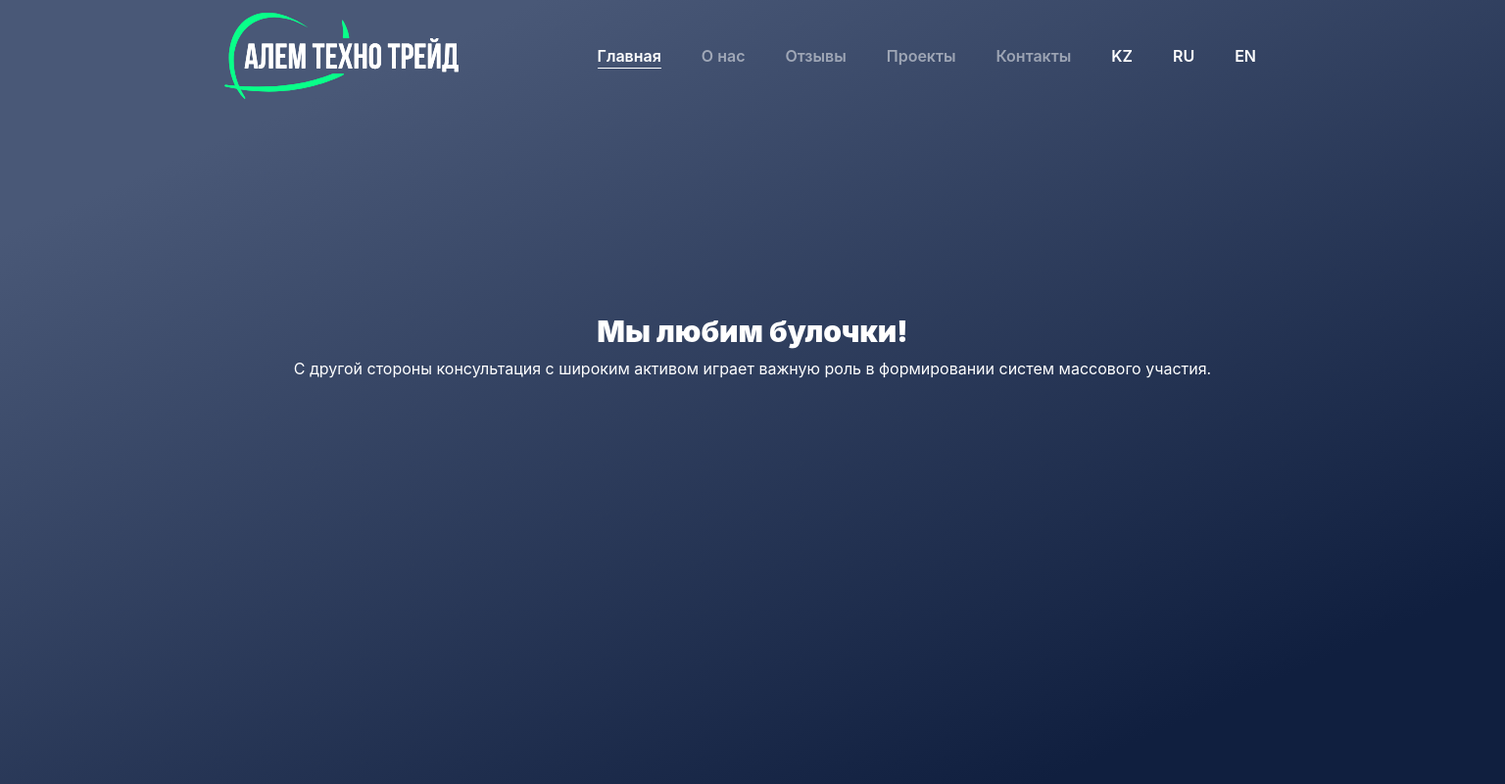
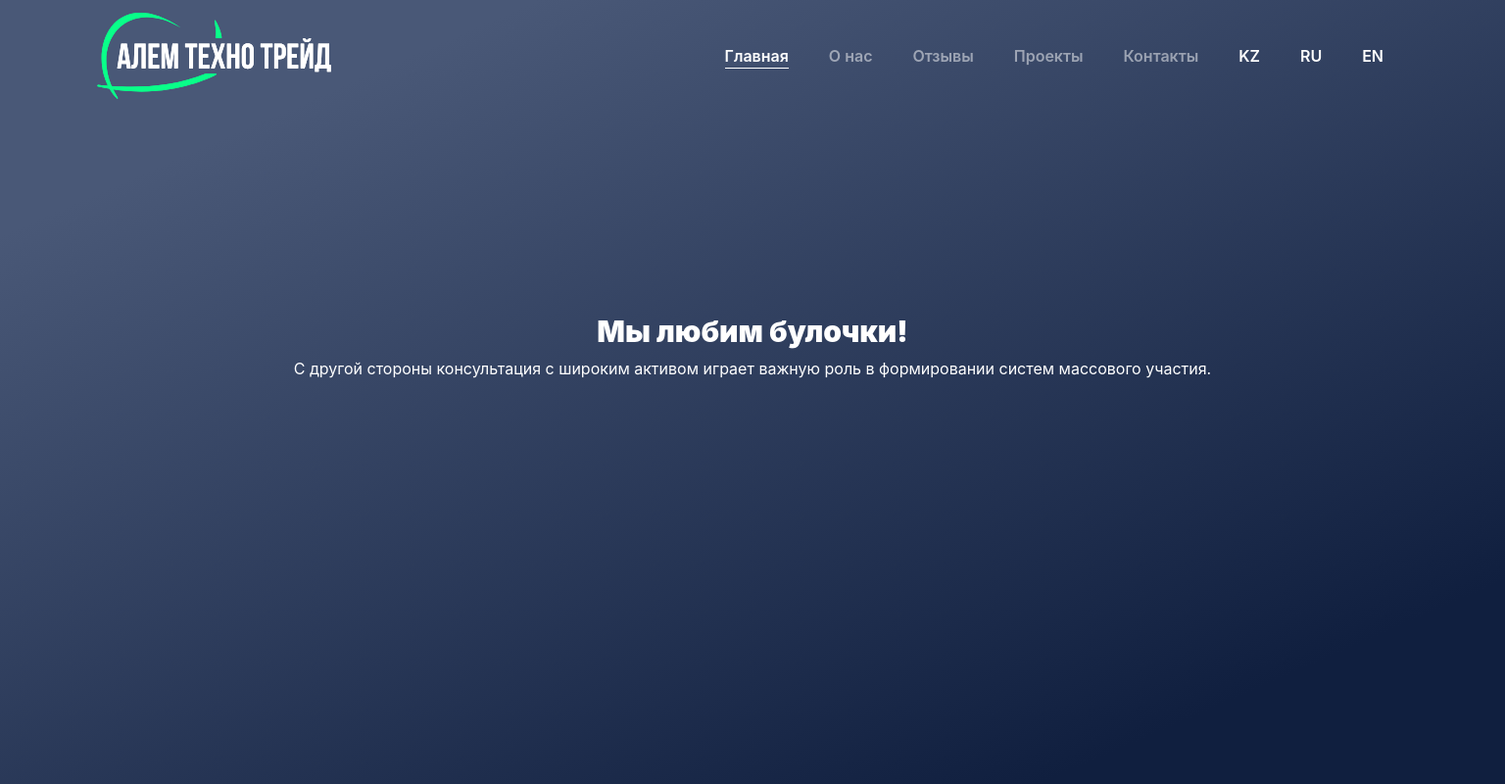
Before and after one commit to dworker863/alemtechno, a website: page assets/index.html in a window 1536 px wide. Shown: the whole page at 98% size. Drawn offline with Linux system fonts and the light colour scheme.

Commit message:
Custom container media-width

```diff
--- a/assets/index.html
+++ b/assets/index.html
@@ -11,7 +11,7 @@
 <body>
 <header>
   <nav class="navbar fixed-top navbar-expand-md navbar-dark">
-    <div class="container">
+    <div class="container container-custom">
       <a href="#" class="navbar-brand mr-auto">
         <img src="images/alem_techno_logo.svg" alt="Alem Techno" width="142" height="54">
       </a>
--- a/assets/scss/_media.scss
+++ b/assets/scss/_media.scss
@@ -1,4 +1,5 @@
 @media (min-width: 768px) {
+
   .navbar-collapse {
     position: static;
     padding-top: 10px;
@@ -30,9 +31,14 @@
   }
 }
 
+@media (min-width: 992px) {
+
+}
+
 @media (min-width: 1200px) {
+
+
   .navbar-brand {
-
     img {
       width: 257px;
       height: 92px;
@@ -45,3 +51,19 @@
     }
   }
 }
+
+@media (min-width: 1400px) {
+  .navbar {
+    .container.container-custom {
+      max-width: 1400px;
+    }
+  }
+}
+
+@media (min-width: 1600px) {
+  .navbar {
+    .container.container-custom {
+      max-width: 1600px;
+    }
+  }
+}
```
Also changed, not shown: assets/css/styles.css.
